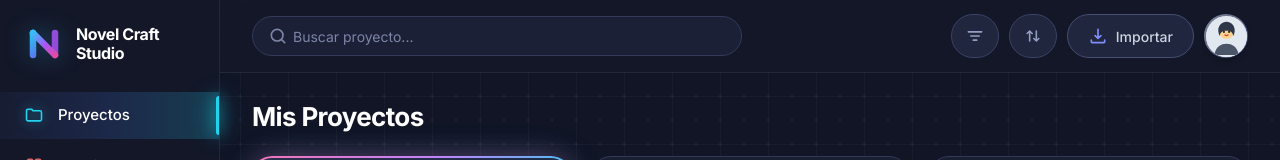
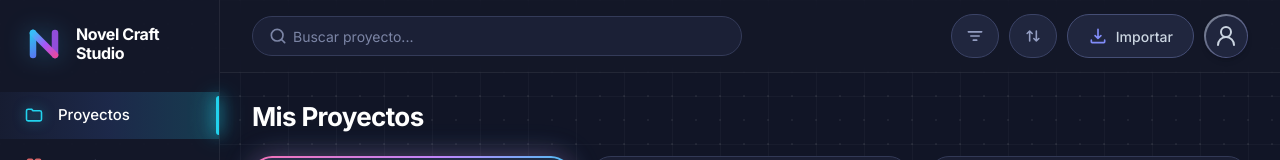
Before and after one commit to LuisAlejandro544/Me-proyecto-, a Svelte app: page / in a window 1280 px wide. Shown: the top 160 px of the page. Built offline with nearby package versions, Linux system fonts and the light colour scheme.

Commit message:
Avatar con icono oficial user-round de Lucide

```diff
--- a/src/components/MainMenu.svelte
+++ b/src/components/MainMenu.svelte
@@ -437,16 +437,14 @@
           </button>
 
           <!-- Avatar de usuario -->
-          <div class="w-11 h-11 rounded-full p-[1.5px] bg-gradient-to-br from-slate-300/60 to-indigo-400/40 shrink-0 overflow-hidden shadow-md" title="Creador">
-            <svg class="w-full h-full rounded-full bg-[#cbd5e1]" viewBox="0 0 40 40">
-              <rect width="40" height="40" fill="#e2e8f0" />
-              <circle cx="20" cy="15" r="7.5" fill="#fbd38d" />
-              <path d="M12 14c0-5 3.5-8.5 8-8.5s8 3.5 8 8.5c0 2-.5 4-1.5 5.5-.3-3-2-5-6.5-5s-6.2 2-6.5 5C12.5 18 12 16 12 14z" fill="#2d3748" />
-              <path d="M8 38c1.5-8 6.5-11 12-11s10.5 3 12 11" fill="#4a5568" />
-              <circle cx="17.5" cy="15.5" r="1" fill="#1a202c" />
-              <circle cx="22.5" cy="15.5" r="1" fill="#1a202c" />
-              <path d="M18.5 18.5q1.5 1.2 3 0" stroke="#e53e3e" stroke-width="1.2" fill="none" stroke-linecap="round" />
-            </svg>
+          <div class="w-11 h-11 rounded-full p-[1.5px] bg-gradient-to-br from-slate-300/60 to-indigo-400/40 shrink-0 shadow-md" title="Creador" aria-label="Perfil de creador">
+            <!-- Icono oficial user-round de Lucide (lucide.dev · ISC) -->
+            <div class="w-full h-full rounded-full bg-[#20263e] flex items-center justify-center">
+              <svg class="w-6 h-6 text-[#cbd5e1]" viewBox="0 0 24 24" fill="none" stroke="currentColor" stroke-width="2" stroke-linecap="round" stroke-linejoin="round" aria-hidden="true">
+                <circle cx="12" cy="8" r="5" />
+                <path d="M20 21a8 8 0 0 0-16 0" />
+              </svg>
+            </div>
           </div>
         </div>
       </header>
```
Also changed, not shown: 1 other file (tests, documents, lock files or other folders).
